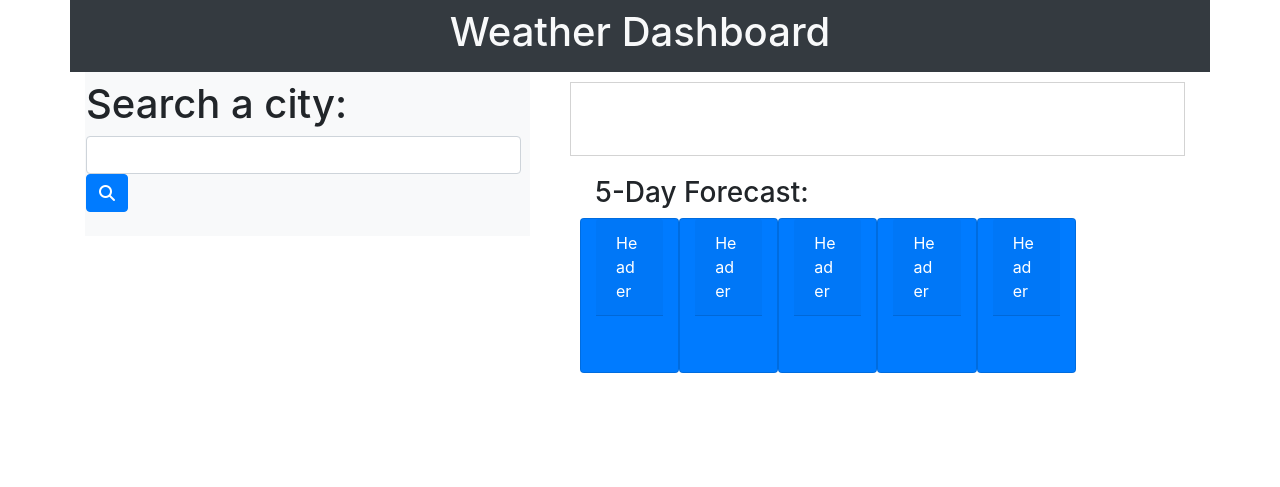
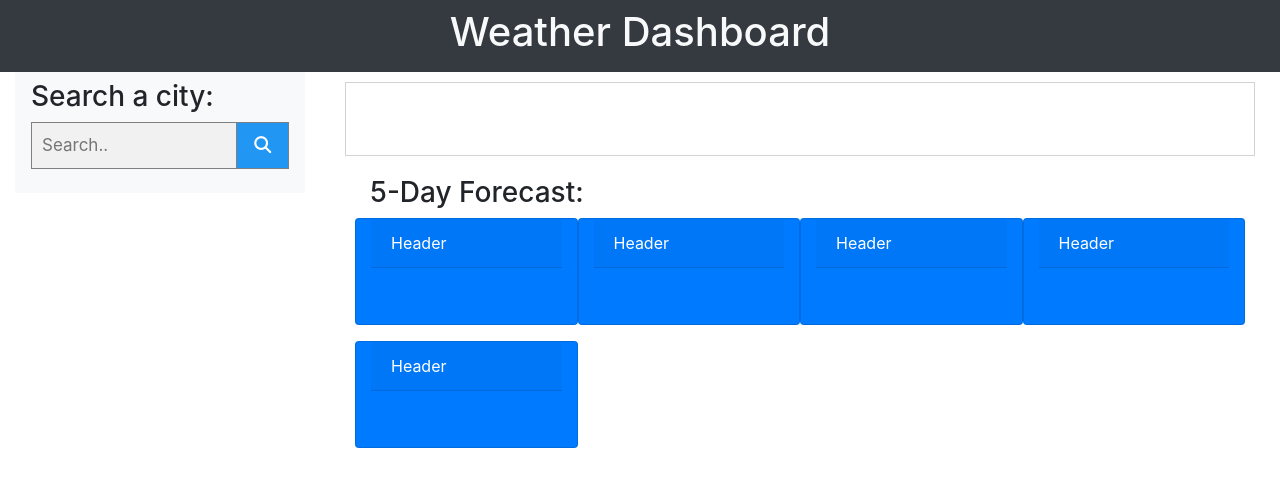
Before and after one commit to ahtiap/weather-dashboard, a plain HTML site: page index.html in a window 1280 px wide. Drawn offline with nearby package versions, Linux system fonts and the light colour scheme.

Commit message:
tweaked the css and added new search button

```diff
--- a/index.html
+++ b/index.html
@@ -39,7 +39,7 @@
   </head>
   <body>
     <!-- Header================================ -->
-    <main class="container-sm">
+    <main class="container-lg" style="min-width: 100%;">
       <header class="row">
         <nav
           class="col-sm-12 navbar navbar-dark bg-dark text-light flex justify-content-center"
@@ -49,33 +49,32 @@
       </header>
       <!-- Search bar and search history=================================== -->
       <article class="row">
-        <section class="col-sm-5">
+        <section class="col-sm-3">
           <nav class="navbar navbar-light bg-light">
+            <h3>Search a city:</h3>
             <div class="row">
-              <h1>Search a city:</h1>
-              <input
-                id="search-input"
-                class="form-control mr-sm-2"
-                type="search"
-                value=""
-                aria-label="Search"
-              />
-              <button
-                id="search-btn"
-                type=" button"
-                class="btn btn-primary"
-                id="search"
-              >
-                <i class="fas fa-search"></i>
-              </button>
+              <div class="col-sm-12">
+                <form class="example">
+                  <input
+                    id="search-input"
+                    type="text"
+                    placeholder="Search.."
+                    name="search"
+                  />
+                  <button id="search-btn"><i class="fa fa-search"></i></button>
+                </form>
+              </div>
             </div>
+
             <div class="row">
-              <ul id="search-history"></ul>
+              <div class="col-sm-12">
+                <ul id="search-history"></ul>
+              </div>
             </div>
           </nav>
         </section>
         <!-- Block containg city weather info and 5 day weather forecast cards=== -->
-        <section class="col-sm-7">
+        <section class="col-sm-9">
           <div class="row" id="city-weath">
             <h3 class="col-sm-12 text-capitalize" id="cur-city"></h3>
             <p class="col-sm-12" id="fahr" style="display: none;">
@@ -88,7 +87,7 @@
           <div class="row" id="forecast">
             <h3 class="col-sm-12">5-Day Forecast:</h3>
             <div
-              class="col-sm-2 card text-white bg-primary mb-3"
+              class="col-sm-3 card text-white bg-primary mb-3"
               style="max-width: 18rem;"
             >
               <div class="card-header" id="card-date1">Header</div>
@@ -98,7 +97,7 @@
               </div>
             </div>
             <div
-              class="col-sm-2 card text-white bg-primary mb-3"
+              class="col-sm-3 card text-white bg-primary mb-3"
               style="max-width: 18rem;"
             >
               <div class="card-header" id="card-date2">Header</div>
@@ -108,7 +107,7 @@
               </div>
             </div>
             <div
-              class="col-sm-2 card text-white bg-primary mb-3"
+              class="col-sm-3 card text-white bg-primary mb-3"
               style="max-width: 18rem;"
             >
               <div class="card-header" id="card-date3">Header</div>
@@ -118,7 +117,7 @@
               </div>
             </div>
             <div
-              class="col-sm-2 card text-white bg-primary mb-3"
+              class="col-sm-3 card text-white bg-primary mb-3"
               style="max-width: 18rem;"
             >
               <div class="card-header" id="card-date4">Header</div>
@@ -128,7 +127,7 @@
               </div>
             </div>
             <div
-              class="col-sm-2 card text-white bg-primary mb-3"
+              class="col-sm-3 card text-white bg-primary mb-3"
               style="max-width: 18rem;"
             >
               <div class="card-header" id="card-date5">Header</div>
--- a/script.js
+++ b/script.js
@@ -16,6 +16,7 @@ var curDate = moment(new Date());
 // GIVEN a weather dashboard with form inputs
 // WHEN I search for a city
 searchBtn.click(function (e) {
+    e.preventDefault();
   // THEN I am presented with current and future conditions for that city and that city is added to the search history
   currentCity = city.val();
   if (!currentCity) {
--- a/style.css
+++ b/style.css
@@ -1,9 +1,39 @@
-#city-weath{
+#city-weath {
   margin: 10px;
   border: 1px solid lightgray;
   padding-top: 16px;
 }
-#forecast{
+#forecast {
   padding: 10px;
   margin: 10px;
 }
+form.example input[type="text"] {
+  padding: 10px;
+  font-size: 17px;
+  border: 1px solid grey;
+  float: left;
+  width: 80%;
+  background: #f1f1f1;
+}
+
+form.example button {
+  float: left;
+  width: 20%;
+  padding: 10px;
+  background: #2196f3;
+  color: white;
+  font-size: 17px;
+  border: 1px solid grey;
+  border-left: none;
+  cursor: pointer;
+}
+
+form.example button:hover {
+  background: #0b7dda;
+}
+
+form.example::after {
+  content: "";
+  clear: both;
+  display: table;
+}
```
